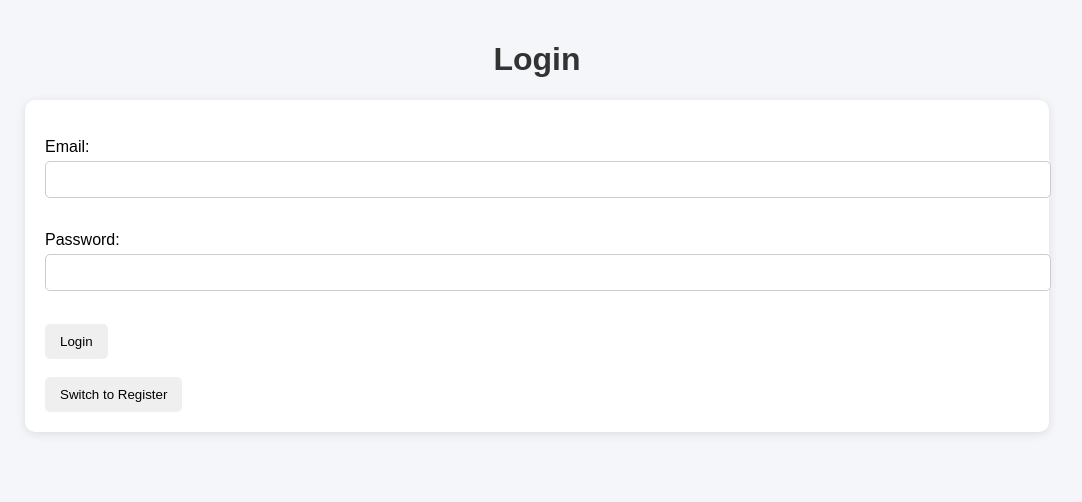
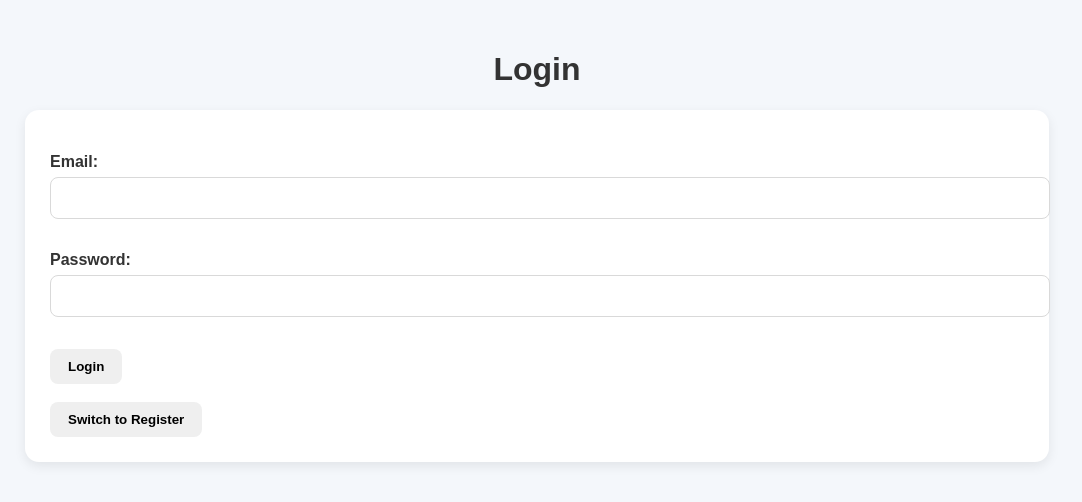
Before and after one commit to meesalagit/Trackmyjob, a React (Create React App) app in the folder frontend/: page / in a window 1280 px wide. Shown: the top 502 px of the page, without its empty margins (103-1185 px from the left). Built offline with nearby package versions, Linux system fonts and the light colour scheme.

Commit message:
Improved form and dashboard UI styling

```diff
--- a/frontend/src/App.css
+++ b/frontend/src/App.css
@@ -113,3 +113,115 @@ button {
 .logout-btn:hover {
   background-color: #d9363e;
 }
+
+.dashboard {
+  display: grid;
+  grid-template-columns: repeat(auto-fit, minmax(220px, 1fr));
+  gap: 20px;
+  margin-bottom: 30px;
+}
+
+.stat-card {
+  background: white;
+  padding: 25px;
+  border-radius: 14px;
+  box-shadow: 0 4px 12px rgba(0,0,0,0.08);
+  transition: transform 0.2s ease;
+}
+
+.stat-card:hover {
+  transform: translateY(-5px);
+}
+
+.stat-card h3 {
+  margin-bottom: 10px;
+  color: #555;
+}
+
+.stat-card p {
+  font-size: 28px;
+  font-weight: bold;
+  color: #1677ff;
+}
+
+.job-card {
+  background: white;
+  padding: 22px;
+  border-radius: 14px;
+  margin-bottom: 20px;
+  box-shadow: 0 4px 12px rgba(0,0,0,0.08);
+}
+
+.job-card p {
+  margin: 8px 0;
+}
+
+.job-card strong {
+  color: #333;
+}
+
+.delete-btn {
+  background-color: #ff4d4f;
+}
+
+.update-btn {
+  background-color: #1677ff;
+}
+
+.add-btn {
+  background-color: #1677ff;
+}
+
+body {
+  background: #f4f7fb;
+  font-family: Arial, sans-serif;
+}
+
+.container {
+  padding: 30px;
+}
+
+input,
+select {
+  width: 100%;
+  padding: 12px;
+  border-radius: 8px;
+  border: 1px solid #d9d9d9;
+  margin-top: 6px;
+  margin-bottom: 18px;
+  font-size: 14px;
+}
+
+button {
+  padding: 10px 18px;
+  border-radius: 8px;
+  border: none;
+  cursor: pointer;
+  font-weight: 600;
+}
+
+form {
+  background: white;
+  padding: 25px;
+  border-radius: 14px;
+  box-shadow: 0 4px 12px rgba(0,0,0,0.08);
+  margin-bottom: 30px;
+}
+
+form label {
+  font-weight: 600;
+  color: #333;
+}
+
+form input {
+  margin-bottom: 14px;
+}
+
+.add-btn {
+  background-color: #1677ff;
+  color: white;
+}
+
+.add-btn:hover {
+  background-color: #0958d9;
+}
```
